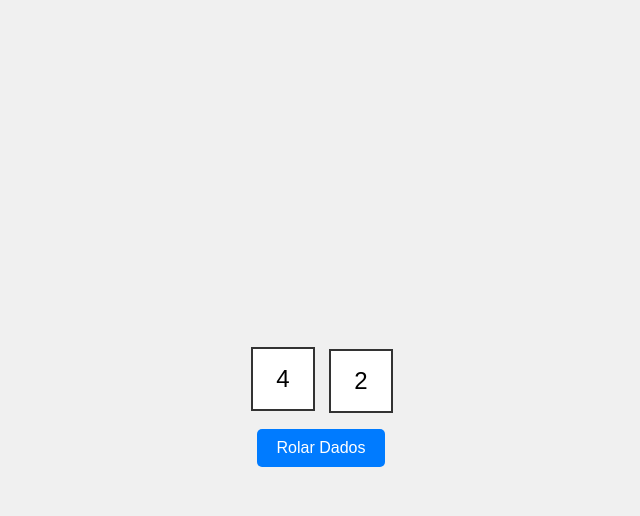
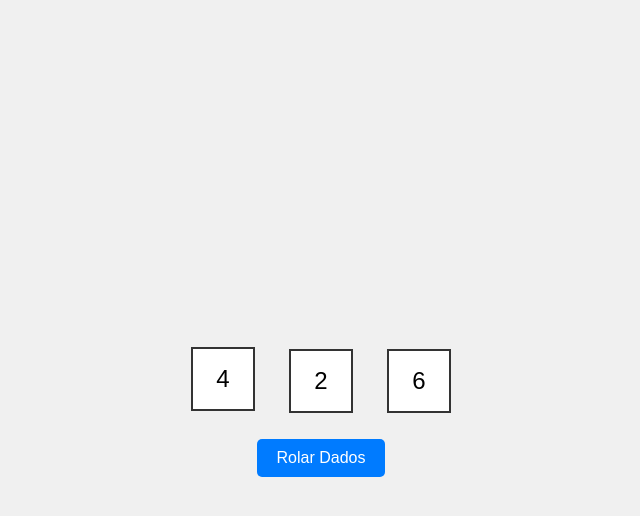
Before and after one commit to JeanOmeg/rolador-dados, a plain HTML site: page index.html in a window 1280 px wide. Both pictures are taken after a click on the button "Rolar Dados". Shown: the whole page, without its empty margins (319-959 px from the left). Drawn offline with Linux system fonts and the light colour scheme.

Commit message:
ajuste para 3d6

```diff
--- a/index.html
+++ b/index.html
@@ -26,6 +26,14 @@
       <div class="face top">3</div>
       <div class="face bottom">4</div>
     </div>
+    <div class="dice" id="dice3">
+      <div class="face front">1</div>
+      <div class="face back">6</div>
+      <div class="face left">2</div>
+      <div class="face right">5</div>
+      <div class="face top">3</div>
+      <div class="face bottom">4</div>
+    </div>
   </div>
   <button id="roll-button">Rolar Dados</button>
   <script src="script.js"></script>
--- a/script.js
+++ b/script.js
@@ -3,21 +3,26 @@ document.getElementById('roll-button').addEventListener('click', rollDice)
 function rollDice() {
   const dice1 = document.getElementById('dice1')
   const dice2 = document.getElementById('dice2')
+  const dice3 = document.getElementById('dice3')
 
   const randomRotation1 = getRandomRotation()
   const randomRotation2 = getRandomRotation()
+  const randomRotation3 = getRandomRotation()
 
   dice1.style.transform = `rotateX(${randomRotation1.x}deg) rotateY(${randomRotation1.y}deg)`
   dice2.style.transform = `rotateX(${randomRotation2.x}deg) rotateY(${randomRotation2.y}deg)`
+  dice3.style.transform = `rotateX(${randomRotation3.x}deg) rotateY(${randomRotation3.y}deg)`
 
   setTimeout(() => {
     const result1 = Math.floor(Math.random() * 6) + 1
     const result2 = Math.floor(Math.random() * 6) + 1
+    const result3 = Math.floor(Math.random() * 6) + 1
 
     setDiceFace(dice1, result1)
     setDiceFace(dice2, result2)
+    setDiceFace(dice3, result3)
 
-    saveResult(result1, result2)
+    saveResult(result1, result2, result3)
   }, 1000)
 }
 
@@ -41,10 +46,11 @@ function setDiceFace(dice, result) {
   dice.style.transform = `rotateX(${x}deg) rotateY(${y}deg)`
 }
 
-function saveResult(result1, result2) {
+function saveResult(result1, result2, result3) {
   const results = {
     dice1: result1,
-    dice2: result2
+    dice2: result2,
+    dice3: result3
   }
 
   localStorage.setItem('diceResults', JSON.stringify(results))
@@ -53,9 +59,10 @@ function saveResult(result1, result2) {
 function loadResult() {
   const savedResults = localStorage.getItem('diceResults')
   if (savedResults) {
-    const { dice1, dice2 } = JSON.parse(savedResults)
+    const { dice1, dice2, dice3 } = JSON.parse(savedResults)
     setDiceFace(document.getElementById('dice1'), dice1)
     setDiceFace(document.getElementById('dice2'), dice2)
+    setDiceFace(document.getElementById('dice3'), dice3)
   }
 }
 
--- a/style.css
+++ b/style.css
@@ -18,6 +18,7 @@ body {
   position: relative;
   width: 60px;
   height: 60px;
+  padding: 10px;
   transform-style: preserve-3d;
   transform: rotateX(0deg) rotateY(0deg);
   transition: transform 1s;
```
